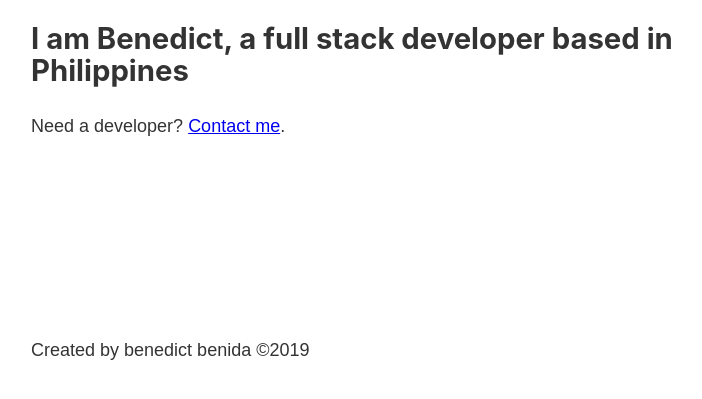
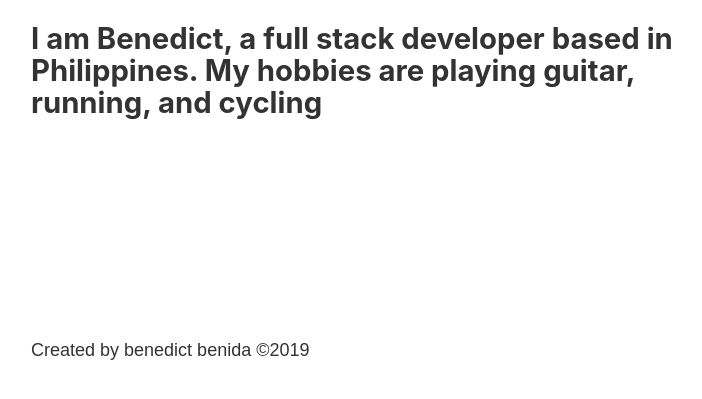
Before and after one commit to benbenida/first-gatsby-site, a Gatsby site: page / in a window 1280 px wide. Shown: the part 393-792 px from the top of the page, without its empty margins (252-954 px from the left). Built offline with nearby package versions, Linux system fonts and the light colour scheme; Gatsby itself is replaced by a stand-in of ours.

Commit message:
Clean up links, and changed details in Home

```diff
--- a/src/pages/index.js
+++ b/src/pages/index.js
@@ -9,8 +9,7 @@ const IndexPage = () => {
     <Layout>
       <Head title="Home"/>
       <h1>Hello.</h1>
-      <h2>I am Benedict, a full stack developer based in Philippines</h2>
-      <p>Need a developer? <Link to="/contact">Contact me</Link>.</p>
+      <h2>I am Benedict, a full stack developer based in Philippines. My hobbies are playing guitar, running, and cycling</h2>
     </Layout>
   )
 }
```
